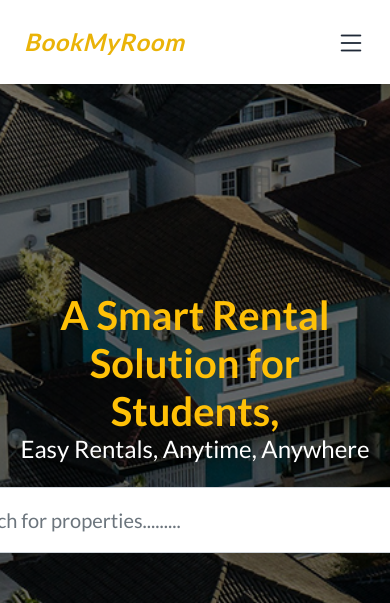
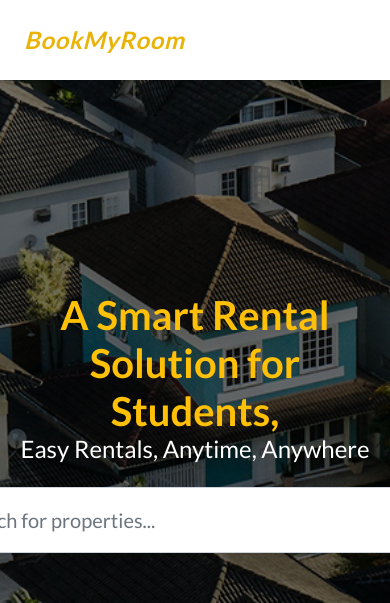
Before and after one commit to bhavesh658/Room-Rover, a React (Create React App) app: page / in a window 390 px wide. Shown: the top 603 px of the page. Built offline with nearby package versions, Linux system fonts and the light colour scheme.

Commit message:
final hero,js

```diff
--- a/src/Component/Hero.js
+++ b/src/Component/Hero.js
@@ -1,13 +1,27 @@
-import { Container, Navbar, InputGroup, Form, Button, Dropdown } from 'react-bootstrap';
+import { Container, InputGroup, Form, Button, Dropdown } from 'react-bootstrap';
 import backgroundImage from '../Screen/Rectangle.jpg';
-import { Link } from 'react-router-dom';
+import { Link, useNavigate } from 'react-router-dom';
 import './Hero.css';
 import Properties from './Properties';
 import RecommendedProperties from './RecommendedProperties';
+import { useEffect, useState } from 'react';
 
 const Hero = () => {
-  const heroStyle = {
-    backgroundImage: `url(${backgroundImage})`,
+  const heroStyle = { backgroundImage: `url(${backgroundImage})` };
+  const navigate = useNavigate();
+  const [user, setUser] = useState(null);
+
+  // ✅ Load user info from localStorage
+  useEffect(() => {
+    const storedUser = JSON.parse(localStorage.getItem("user"));
+    if (storedUser) setUser(storedUser);
+  }, []);
+
+  // ✅ Logout handler
+  const handleLogout = () => {
+    localStorage.removeItem("user");
+    setUser(null);
+    navigate("/");
   };
 
   return (
@@ -28,34 +42,16 @@ const Hero = () => {
 
             {/* NAV LINKS */}
             <div className="hidden md:flex space-x-8">
-          <Link
-            to="/"
-            className="text-gray-800 hover:text-yellow-500 font-medium transition duration-300"
-          >
-            Home
-          </Link>
-          <Link
-            to=""
-            className="text-gray-800 hover:text-yellow-500 font-medium transition duration-300"
-          >
-            Properties
-          </Link>
-          <Link
-            to="/about"
-            className="text-gray-800 hover:text-yellow-500 font-medium transition duration-300"
-          >
-            About Us
-          </Link>
-          <Link
-            to="/contact"
-            className="text-gray-800 hover:text-yellow-500 font-medium transition duration-300"
-          >
-            Contact
-          </Link>
+              <Link to="/" className="text-gray-800 hover:text-yellow-500 font-medium transition duration-300">Home</Link>
+              <Link to="/properties" className="text-gray-800 hover:text-yellow-500 font-medium transition duration-300">Properties</Link>
+              <Link to="/about" className="text-gray-800 hover:text-yellow-500 font-medium transition duration-300">About Us</Link>
+              <Link to="/contact" className="text-gray-800 hover:text-yellow-500 font-medium transition duration-300">Contact</Link>
             </div>
 
-        {/* LOGIN & REGISTER BUTTONS */}
+            {/* ✅ LOGIN / REGISTER / LOGOUT TOGGLE */}
             <div className="hidden md:flex items-center space-x-4">
+              {!user ? (
+                <>
                   <Link
                     to="/OwnerStudentLogin"
                     className="px-5 py-2 text-sm font-semibold border border-yellow-500 rounded-full text-yellow-500 hover:bg-yellow-500 hover:text-white transition duration-300"
@@ -68,72 +64,52 @@ const Hero = () => {
                   >
                     Register
                   </Link>
+                </>
+              ) : (
+                <div className="flex items-center space-x-3">
+                  {/* 🧍 User Icon + Name */}
+                  <div className="flex items-center space-x-2">
+                    <i className="bi bi-person-circle text-yellow-500 text-2xl"></i>
+                    <span className="text-yellow-500 font-semibold text-lg">
+                      Welcome, <span className="text-yellow-600 font-bold">{user.name}</span> ({user.role})
+                    </span>
                   </div>
 
-        {/* MOBILE MENU ICON */}
-        <div className="md:hidden flex items-center">
+                  {/* 🚪 Logout Button */}
                   <button
-            id="menu-btn"
-            className="text-gray-800 focus:outline-none hover:text-yellow-500"
-            onClick={() =>
-              document.getElementById("mobile-menu").classList.toggle("hidden")
-            }
+                    onClick={handleLogout}
+                    className="px-5 py-2 text-sm font-semibold rounded-full bg-red-500 text-white hover:bg-red-600 transition duration-300"
                   >
-            <i className="bi bi-list text-3xl"></i>
+                    Logout
                   </button>
                 </div>
+              )}
             </div>
-
-      {/* MOBILE MENU */}
-      <div
-        id="mobile-menu"
-        className="hidden flex flex-col items-center bg-white py-4 space-y-4 shadow-md md:hidden"
-      >
-        <Link to="/" className="text-gray-800 hover:text-yellow-500">Home</Link>
-        <Link to="/properties" className="text-gray-800 hover:text-yellow-500">Properties</Link>
-        <Link to="/about" className="text-gray-800 hover:text-yellow-500">About Us</Link>
-        <Link to="/contact" className="text-gray-800 hover:text-yellow-500">Contact</Link>
-        <Link
-          to="/OwnerStudentLogin"
-          className="text-yellow-500 font-semibold border border-yellow-500 rounded-full px-4 py-1 hover:bg-yellow-500 hover:text-white transition"
-        >
-          Login
-        </Link>
-        <Link
-          to="/OwnerStudentRegister"
-          className="bg-yellow-500 text-white rounded-full px-4 py-1 hover:bg-yellow-600 transition"
-        >
-          Register
-        </Link>
           </div>
         </nav>
 
+        {/* HERO SECTION */}
         <Container className="h-100 d-flex flex-column justify-content-center align-items-center text-center">
           <div className="text-warning hero-content mb-4">
-            <h1 className="text-#FFF16F" style={{ fontWeight: 900, fontStyle: 'black', fontSize: '2.5rem' }}>A Smart Rental Solution for Students,</h1>
-            <h3 className="text-white" style={{ fontWeight: 500, fontStyle: 'black', fontSize: '1.5rem' }}>Easy Rentals, Anytime, Anywhere</h3>
+            <h1 className="text-#FFF16F" style={{ fontWeight: 900, fontSize: '2.5rem' }}>
+              A Smart Rental Solution for Students,
+            </h1>
+            <h3 className="text-white" style={{ fontWeight: 500, fontSize: '1.5rem' }}>
+              Easy Rentals, Anytime, Anywhere
+            </h3>
           </div>
 
           <div className="search-bar-wrapper">
             <InputGroup className="custom-search-bar shadow-lg" style={{ width: '650px', height: '66px' }}>
               <Dropdown align="start">
-                <Dropdown.Toggle variant="light" id="dropdown-basic">
-                  Rent
-                </Dropdown.Toggle>
-
+                <Dropdown.Toggle variant="light" id="dropdown-basic">Rent</Dropdown.Toggle>
                 <Dropdown.Menu>
                   <Dropdown.Item href="#">Hostel</Dropdown.Item>
                   <Dropdown.Item href="#">PG</Dropdown.Item>
                   <Dropdown.Item href="#">Flats</Dropdown.Item>
                 </Dropdown.Menu>
               </Dropdown>
-
-              <Form.Control
-                placeholder="Search for properties........."
-                aria-label="Search for properties"
-                className="search-input"
-                size="lg"
-              />
+              <Form.Control placeholder="Search for properties..." aria-label="Search for properties" className="search-input" size="lg" />
               <Button variant="light" className="search-button">
                 <i className="bi bi-search"></i>
               </Button>
```
Lines whose indentation alone changed are shown as unchanged.
